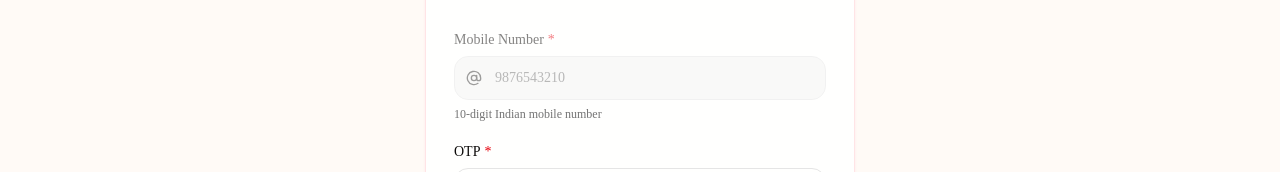
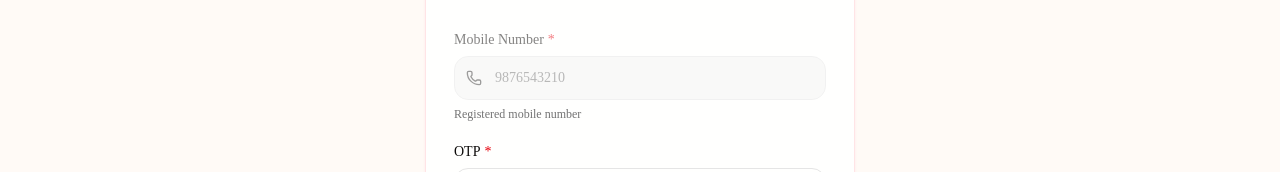
Before and after one commit to Ishwar8264/nikharta-roop, a Next.js app: page /signup/verify-otp in a window 1280 px wide. Shown: the part 315-487 px from the top of the page. Built offline with nearby package versions, Linux system fonts and the light colour scheme.

Commit message:
Fix auth verification icons

```diff
--- a/components/auth/otp/form.tsx
+++ b/components/auth/otp/form.tsx
@@ -2,7 +2,7 @@
 
 import * as React from "react";
 import { useRouter } from "next/navigation";
-import { AtSign, ShieldCheck } from "lucide-react";
+import { Mail, Phone, ShieldCheck } from "lucide-react";
 import {
   AuthFormHeader,
   authButtonClassName,
@@ -54,6 +54,16 @@ const VerifyOtpForm = ({
   const identifierValue = defaultIdentifier || defaultMobile;
   const identifierFieldName = mode === "signin" ? "identifier" : "mobile";
   const purpose = mode === "signin" ? "LOGIN" : "SIGNUP";
+  const isEmailIdentifier = identifierValue.includes("@");
+  const IdentifierIcon = isEmailIdentifier ? Mail : Phone;
+  const identifierLabel =
+    mode === "signin" && isEmailIdentifier ? "Email Address" : "Mobile Number";
+  const identifierHelperText =
+    mode === "signin" && isEmailIdentifier
+      ? "Registered email address"
+      : "Registered mobile number";
+  const identifierPlaceholder =
+    mode === "signin" && isEmailIdentifier ? "you@example.com" : "9876543210";
 
   // The same OTP component serves signin and signup. Mode picks the correct
   // Server Action while keeping the UI reusable.
@@ -119,22 +129,20 @@ const VerifyOtpForm = ({
         {disableMobile ? (
           <input type="hidden" name={identifierFieldName} value={identifierValue} />
         ) : null}
+        {/* OTP pages receive the identifier from the previous step, so the
+            locked field mirrors that identifier instead of using a generic icon. */}
         <InputField
           name={disableMobile ? undefined : identifierFieldName}
-          label={mode === "signin" ? "Mobile Number or Email" : "Mobile Number"}
-          placeholder={mode === "signin" ? "9876543210 or you@example.com" : "9876543210"}
+          label={identifierLabel}
+          placeholder={identifierPlaceholder}
           type="text"
           autoComplete="one-time-code"
           required
           disabled={disableMobile}
           defaultValue={identifierValue}
-          leftIcon={<AtSign className="h-4 w-4" />}
+          leftIcon={<IdentifierIcon className="h-4 w-4" />}
           inputClassName={authInputClassName}
-          helperText={
-            mode === "signin"
-              ? "Registered mobile number or email"
-              : "10-digit Indian mobile number"
-          }
+          helperText={identifierHelperText}
         />
 
         <InputField
--- a/components/ui/shared/input/generic-input.tsx
+++ b/components/ui/shared/input/generic-input.tsx
@@ -2,7 +2,7 @@
 import * as React from "react";
 import { Input } from "@/components/ui/input";
 import { cn } from "@/lib/utils";
-import { Eye, EyeOff, AlertCircle, Check } from "lucide-react";
+import { Eye, EyeOff, AlertCircle, CircleCheck } from "lucide-react";
 
 export interface InputFieldProps extends React.ComponentProps<"input"> {
   // Label Props
@@ -232,7 +232,7 @@ const InputField = React.forwardRef<HTMLInputElement, InputFieldProps>(
               {shouldShowSuccessIcon && (
                 <div className={cn("shrink-0", successIconClassName)}>
                   {customSuccessIcon || (
-                    <Check className="h-4 w-4 text-green-500" />
+                    <CircleCheck className="h-4 w-4 text-green-500" />
                   )}
                 </div>
               )}
```
